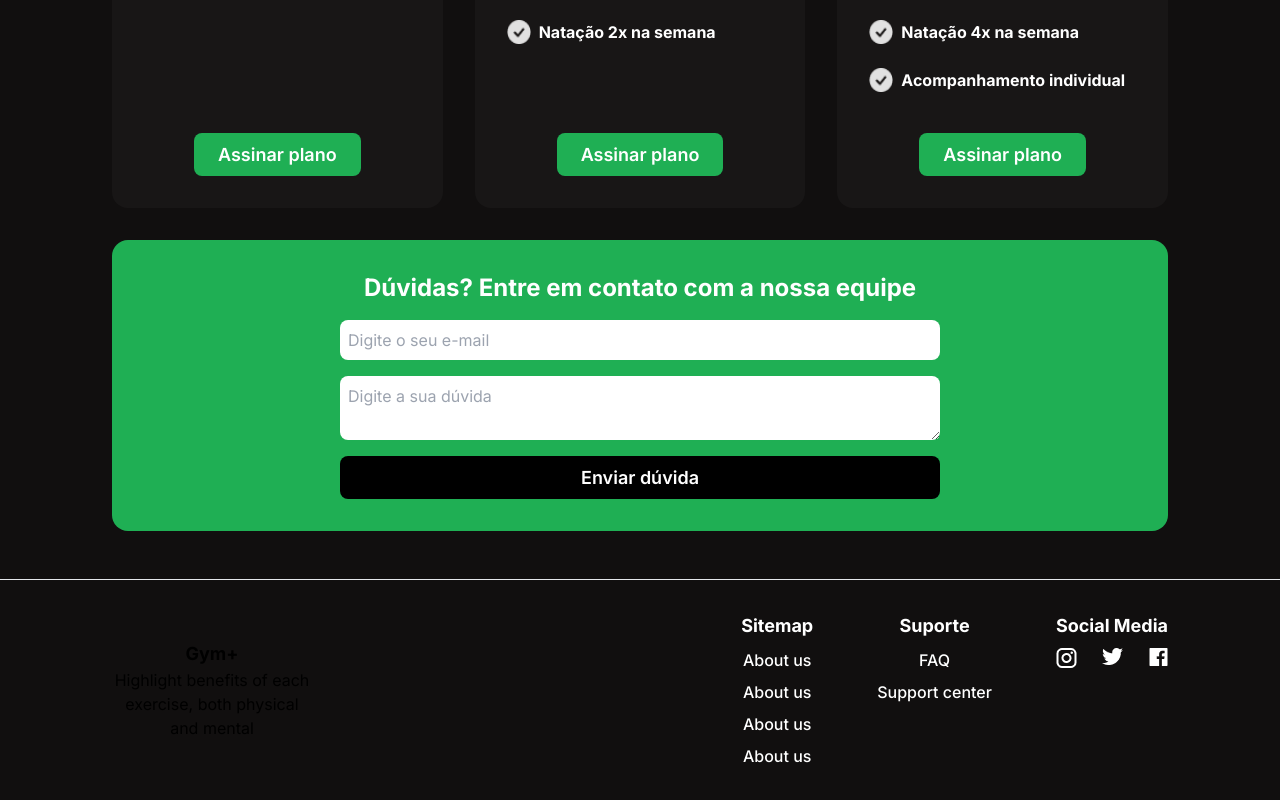
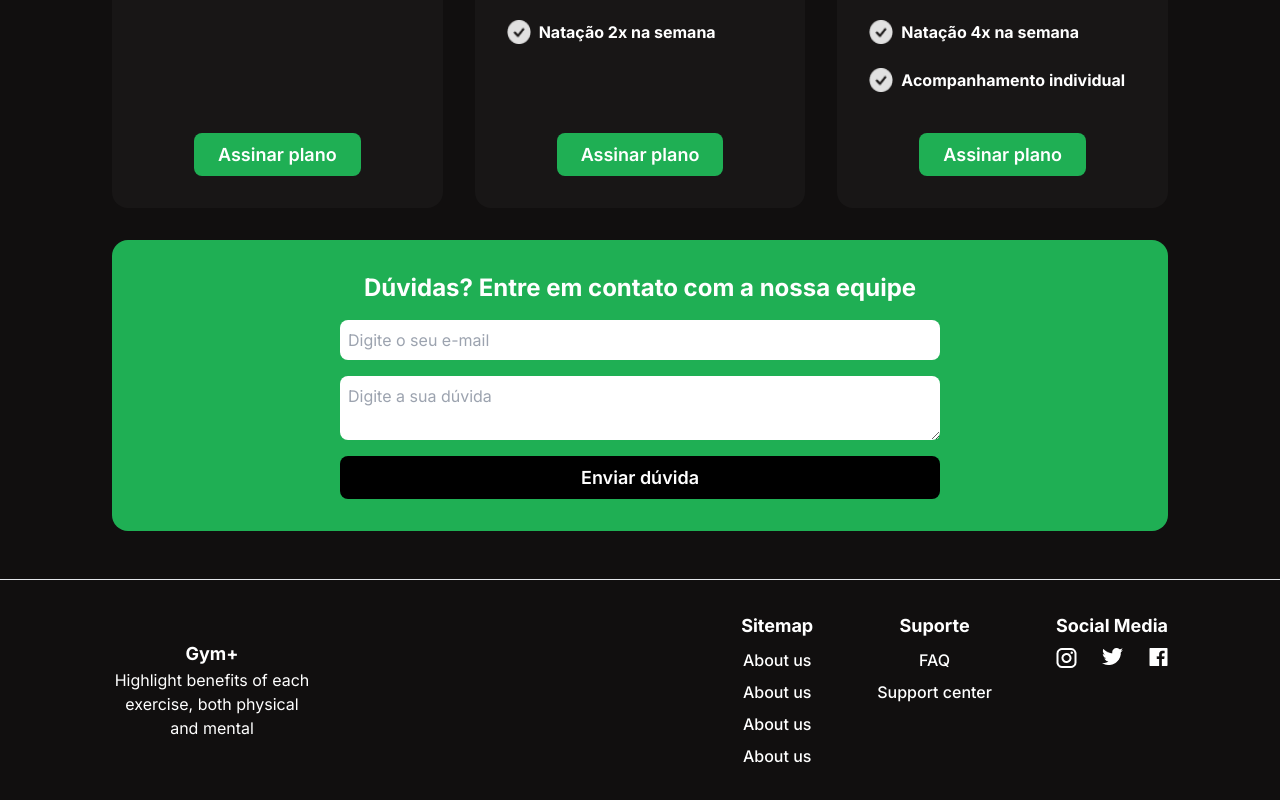
Before and after one commit to danilozxz/gymplus, a Next.js app: page / in a window 1280 px wide. Shown: the part 1947-2747 px from the top of the page. Built offline with nearby package versions, Linux system fonts and the light colour scheme.

Commit message:
Adicionei cores na primeira div do footer

```diff
--- a/src/components/Footer.tsx
+++ b/src/components/Footer.tsx
@@ -7,7 +7,7 @@ export const Footer = () => {
     return (
         <footer className='border-t mt-12'>
             <div className='flex flex-col items-center text-center gap-8 py-8 xl:px-28 xl:flex-row xl:justify-between'>
-                <div>
+                <div className='text-white'>
                     <p className="font-bold text-lg">Gym+</p>
                     <p className='w-[200px]'>Highlight benefits of each exercise, both physical and mental</p>
                 </div>
```
